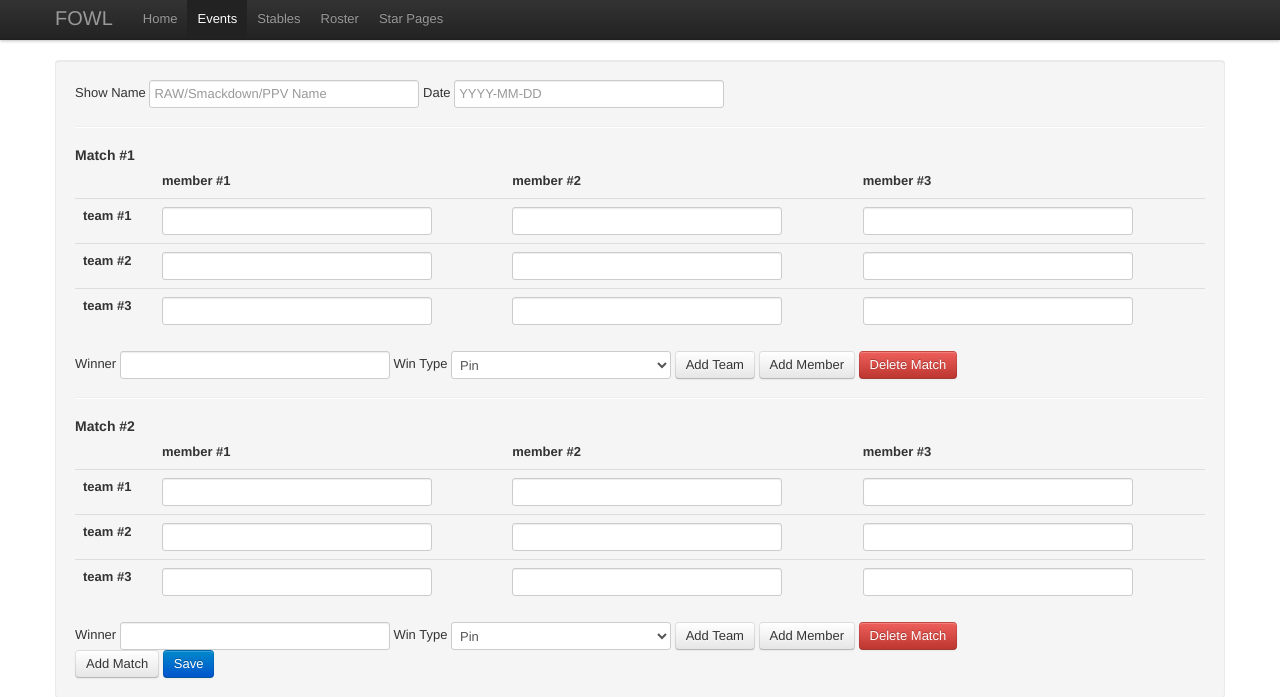
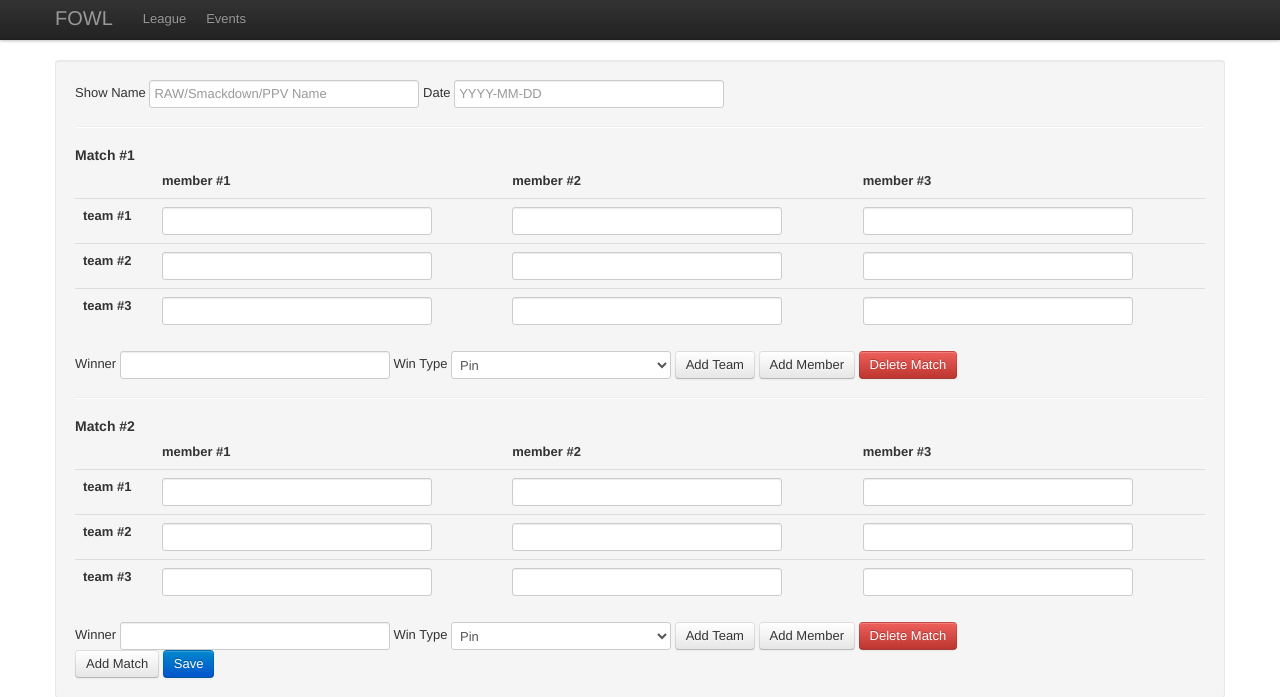
Before and after one commit to jamesturk/fowl, a Django app: page /edit_event/ in a window 1280 px wide. Shown: the top 697 px of the page. Run offline with Django 3.2, Linux system fonts and the light colour scheme; parts of the project's set-up code (start-up, migrations or seed data) failed here and were passed over; some libraries are stand-ins or nearby versions.

Commit message:
reverse sort matches, make pages use a league

```diff
--- a/fowl/game/templates/base.html
+++ b/fowl/game/templates/base.html
@@ -40,11 +40,8 @@
           <a class="brand" href="#">FOWL</a>
           <div class="nav-collapse">
             <ul class="nav">
-              <li><a href="index.html">Home</a></li>
-              <li class="active"><a href="events.html">Events</a></li>
-              <li><a href="stables.html">Stables</a></li>
-              <li><a href="roster.html">Roster</a></li>
-              <li><a href="stars.html">Star Pages</a></li>
+                <li {% if view == "league" %}class="active"{%endif%}><a href="{% url league 1 %}">League</a></li>
+                <li {% if view == "events" %}class="active"{%endif%}><a href="{% url events 1 %}">Events</a></li>
             </ul>
           </div><!--/.nav-collapse -->
         </div>
--- a/fowl/game/templates/events.html
+++ b/fowl/game/templates/events.html
@@ -9,7 +9,7 @@
 PPVs, since the creation of this league.</p>
 </header>
 
-{% for event in events.values %}
+{% for event in events %}
 
 <div class="accordion-group">
     <div class="accordion-heading">
--- a/fowl/game/urls.py
+++ b/fowl/game/urls.py
@@ -1,7 +1,9 @@
 from django.conf.urls import patterns, include, url
 
 urlpatterns = patterns('',
-    url(r'^events/$', 'fowl.game.views.events'),
-    url(r'^edit_event/$', 'fowl.game.views.edit_event'),
-    url(r'^stables/$', 'fowl.game.views.stables'),
+    url(r'events/(?P<league_id>\d+)/$', 'fowl.game.views.events',
+        name='events'),
+    url(r'league/(?P<league_id>\d+)/$', 'fowl.game.views.league',
+        name='league'),
+    url(r'^edit_event/$', 'fowl.game.views.edit_event', name='edit_event'),
 )
--- a/fowl/game/views.py
+++ b/fowl/game/views.py
@@ -4,10 +4,10 @@ from django.shortcuts import render, get_object_or_404
 from fowl.game.models import Team, TeamPoints
 
 
-def events(request):
+def events(request, league_id):
     events = {}
-    points = TeamPoints.objects.filter().order_by('match',
-                                                  'team').select_related()
+    points = TeamPoints.objects.filter(team__league_id=league_id).order_by(
+        'match', 'team').select_related()
     for tp in points:
         event_id = tp.match.event_id
         if event_id not in events:
@@ -18,7 +18,8 @@ def events(request):
                                                ).append(tp)
         events[event_id].scores.setdefault(tp.team.name, 0)
         events[event_id].scores[tp.team.name] += tp.points
-    return render(request, "events.html", {'events': events})
+    events = sorted(events.values(), key=lambda x: x.date, reverse=True)
+    return render(request, "events.html", {'events': events, 'view': 'events'})
 
 def edit_event(request, event_id=None):
     if event_id:
@@ -29,10 +30,14 @@ def edit_event(request, event_id=None):
         return render(request, "edit_event.html", {"event": event})
 
 
-def stables(request):
-    context = { 'belts': ['ic', 'us', 'heavyweight', 'wwe']
-              }
-    teams = list(Team.objects.all().prefetch_related('stars'))
+def league(request, league_id):
+    context = {
+        'view': 'league',
+        'belts': ['ic', 'us', 'heavyweight', 'wwe']
+    }
+    teams = list(Team.objects.filter(league__id=league_id)
+                 .prefetch_related('stars'))
     context['teams'] = teams
-    context['star_sets'] = izip_longest(*(team.stars.all().order_by("division") for team in teams))
+    context['star_sets'] = izip_longest(*(team.stars.all().order_by("division")
+                                          for team in teams))
     return render(request, "stables.html", context)
```
